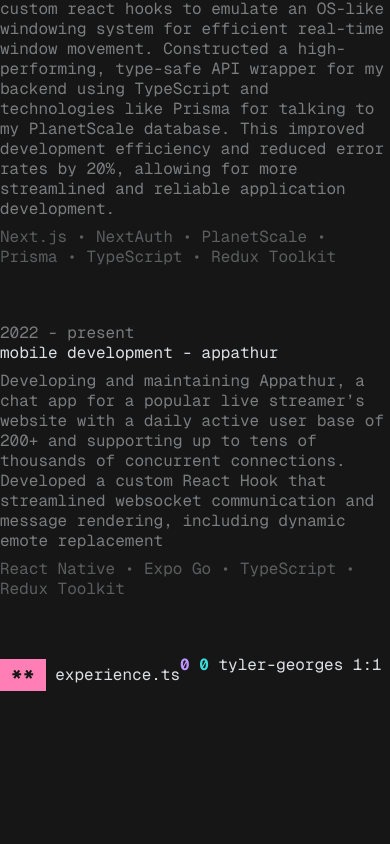
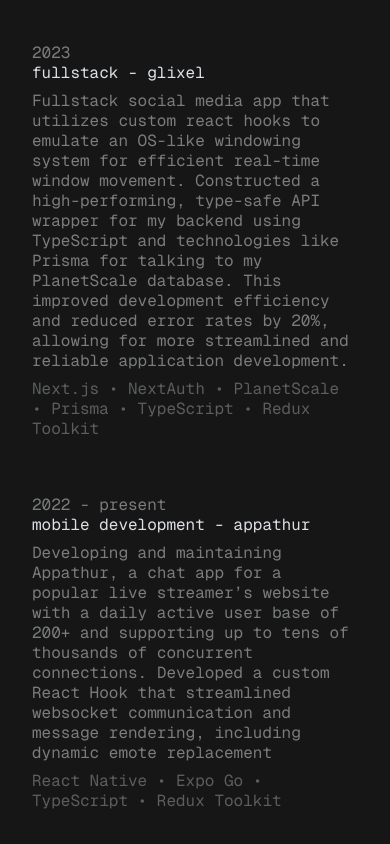
Before and after one commit to tylergeorges/website, a Next.js app: page /experience in a window 390 px wide. Shown: the part 1153-1997 px from the top of the page. Before the commit the page ends 1848 px from the top, so only its background shows below. Built offline with nearby package versions, Linux system fonts and the light colour scheme; a web font is replaced by a local one.

Commit message:
fix: mobile view

```diff
--- a/src/app/experience/page.tsx
+++ b/src/app/experience/page.tsx
@@ -7,8 +7,8 @@
 
 export default function ExperiencePage() {
   return (
-    <main className="flex-1   md:mx-auto md:max-w-3xl">
-      <Container>
+    <main className="flex-1 md:mx-auto md:max-w-3xl">
+      <Container className="p-8 pb-0">
         <Ascii ascii="circles" className="mb-6 text-secondary" />
 
         <div>
--- a/src/components/site-footer.tsx
+++ b/src/components/site-footer.tsx
@@ -2,14 +2,14 @@
 import { StatusIndicator } from '@/components/status-indicator';
 
 export const SiteFooter = () => (
-  <div className="w-full justify-between bg-background horizontal center-v">
+  <div className="sticky bottom-0 w-full justify-between bg-background horizontal center-v">
     <div className="horizontal center-v">
       <StatusIndicator />
       &nbsp;
       <CurrentPath />
     </div>
 
-    <span>
+    <span className="hidden md:inline">
       <span className="font-bold text-[#be95ff]">0 </span>
       <span className="font-bold text-[#3ddbd9]">0 </span>
       tyler-georges 1:1 &nbsp;
```
